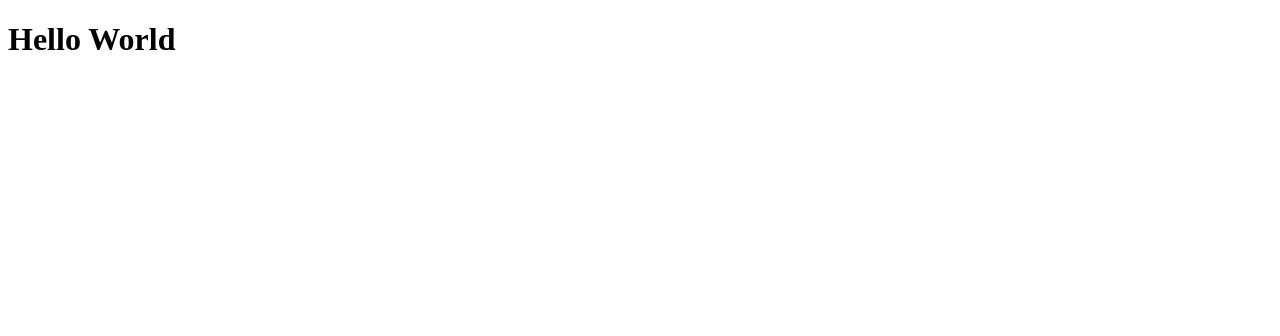
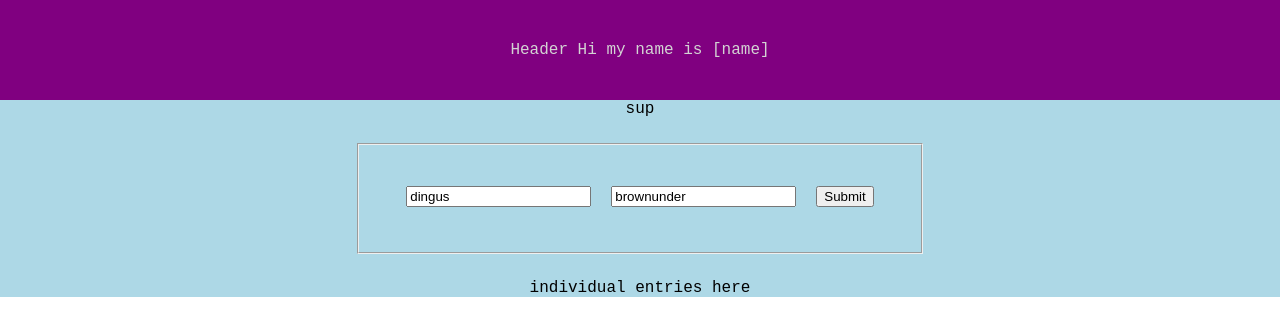
Before and after one commit to taylor-c-williams/guestbook, a React app: page / in a window 1280 px wide. Shown: the top 336 px of the page. Built offline with nearby package versions, Linux system fonts and the light colour scheme.

Commit message:
basic layout sketch

```diff
--- a/package.json
+++ b/package.json
@@ -64,7 +64,9 @@
     "webpack-dev-server": "^4.6.0"
   },
   "dependencies": {
+    "gh": "^2.8.9",
     "react": "^17.0.2",
-    "react-dom": "^17.0.2"
+    "react-dom": "^17.0.2",
+    "workflow": "^2.0.6"
   }
 }
--- a/src/App.jsx
+++ b/src/App.jsx
@@ -1,3 +1,7 @@
+import React from 'react';
+import './app.css';
+import Home from './views/Home';
+
 export default function App() {
-  return <h1>Hello World</h1>;
+  return <Home />;
 }
--- /dev/null
+++ b/src/app.css
@@ -0,0 +1,21 @@
+* {
+  box-sizing: border-box;
+}
+
+body,
+html {
+  height: 100%;
+  width: 100%;
+  margin: 0;
+  padding: 0;
+  font-family: 'Courier New', Courier, monospace;
+}
+
+main {
+  width: 100%;
+  display: flex;
+  flex-direction: column;
+  justify-content: center;
+  align-items: center;
+  background-color: lightblue;
+}
--- a/src/components/EntryForm/EntryForm.jsx
+++ b/src/components/EntryForm/EntryForm.jsx
@@ -1,9 +1,16 @@
-import React from 'react'
+import React from 'react';
+import './entry-form.css';
 
 export default function EntryForm() {
   return (
-    <div>
-
-    </div>
-  )
+    <section className="entry-form">
+      <fieldset>
+        <form>
+          <input value="dingus" />
+          <input value="brownunder" />
+          <input type="submit" />
+        </form>
+      </fieldset>
+    </section>
+  );
 }
--- /dev/null
+++ b/src/components/EntryForm/entry-form.css
@@ -0,0 +1,26 @@
+.entry-form {
+  padding: 25px;
+  margin: 35px;
+  background-color: orange;
+  color: rgb(70, 70, 70);
+  display: flex;
+  flex-direction: column;
+  justify-content: center;
+  align-items: center;
+}
+
+fieldset {
+  margin: 25px;
+}
+
+form {
+  padding: 25px;
+}
+
+input {
+  margin: 10px;
+}
+
+button {
+  margin: 10px;
+}
--- a/src/components/EntryList/EntryList.jsx
+++ b/src/components/EntryList/EntryList.jsx
@@ -1,9 +1,6 @@
-import React from 'react'
+import React from 'react';
+import './entry-list.css';
 
 export default function EntryList() {
-  return (
-    <div>
-
-    </div>
-  )
+  return <section className="entry-list">individual entries here</section>;
 }
--- /dev/null
+++ b/src/components/EntryList/entry-list.css
@@ -0,0 +1,5 @@
+.entry-list {
+  margin: 50px;
+  padding: 50px;
+  background-color: lightgray;
+}
--- a/src/components/Header/Header.jsx
+++ b/src/components/Header/Header.jsx
@@ -1,9 +1,6 @@
-import React from 'react'
+import React from 'react';
+import './header.css';
 
 export default function Header() {
-  return (
-    <div>
-
-    </div>
-  )
+  return <header>Header Hi my name is [name]</header>;
 }
--- /dev/null
+++ b/src/components/Header/header.css
@@ -0,0 +1,11 @@
+header {
+  width: 100%;
+  height: 100px;
+  padding: 25px;
+  background-color: purple;
+  color: lightgrey;
+  display: flex;
+  flex-direction: column;
+  justify-content: center;
+  align-items: center;
+}
--- a/src/views/Home.jsx
+++ b/src/views/Home.jsx
@@ -6,11 +6,13 @@ import { EntryProvider } from '../context/EntryContext';
 
 export default function Home() {
   return (
+    <main>
       <EntryProvider>
         <Header />
         sup
         <EntryForm />
         <EntryList />
       </EntryProvider>
+    </main>
   );
 }
```
Also changed, not shown: 2 other files (tests, documents, lock files or other folders). Lines whose indentation alone changed are shown as unchanged.
